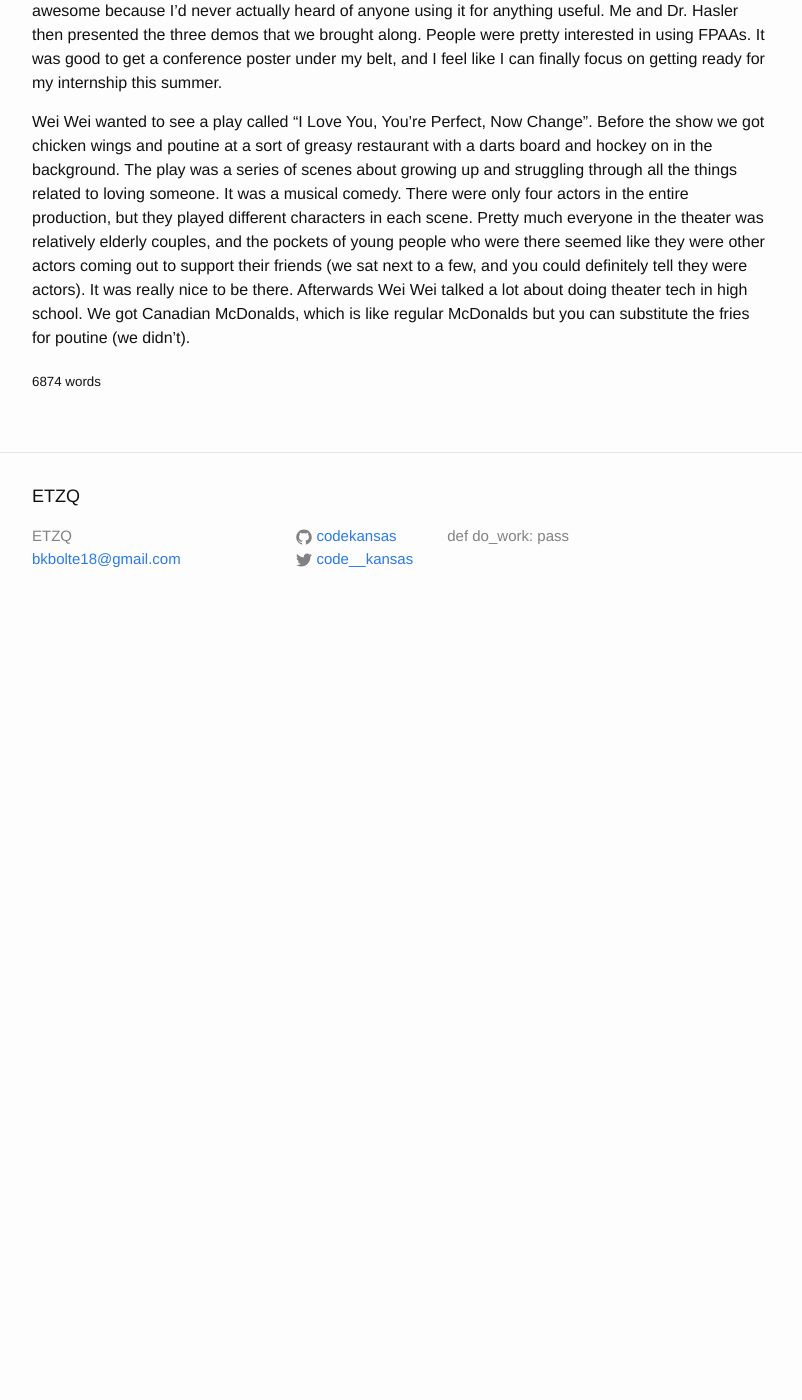
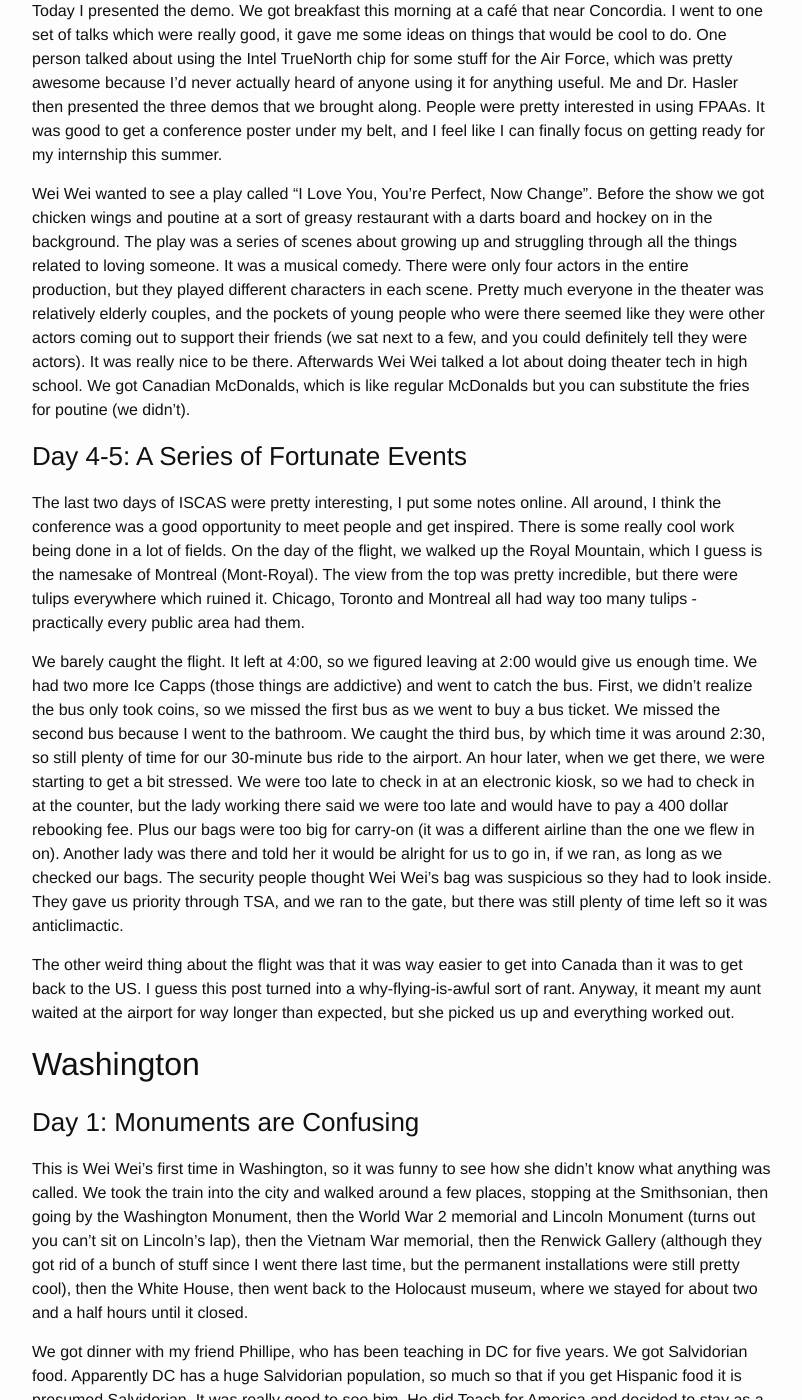
Before and after one commit to codekansas/codekansas.github.io, a Jekyll site: the page built from _posts/2016-05-11-patriotism-tour.markdown, in a window 1280 px wide and 1400 px high, scrolled down 20542 px. Shown: the whole window, without its empty margins (238-1040 px from the left). Built offline with Jekyll 4.4.1, drawn with Linux system fonts in a browser that asks for light colours; before the commit the page ends 21172 px from its top, so only the background shows below that; some of the changed text lies outside the part shown.

Commit message:
updated dc post

```diff
--- a/_posts/2016-05-11-patriotism-tour.markdown
+++ b/_posts/2016-05-11-patriotism-tour.markdown
@@ -258,3 +258,19 @@ I went to a couple more talks. I've been taking notes [here](https://github.com/
 Today I presented the demo. We got breakfast this morning at a café that near Concordia. I went to one set of talks which were really good, it gave me some ideas on things that would be cool to do. One person talked about using the Intel TrueNorth chip for some stuff for the Air Force, which was pretty awesome because I'd never actually heard of anyone using it for anything useful. Me and Dr. Hasler then presented the three demos that we brought along. People were pretty interested in using FPAAs. It was good to get a conference poster under my belt, and I feel like I can finally focus on getting ready for my internship this summer.
 
 Wei Wei wanted to see a play called "I Love You, You're Perfect, Now Change". Before the show we got chicken wings and poutine at a sort of greasy restaurant with a darts board and hockey on in the background. The play was a series of scenes about growing up and struggling through all the things related to loving someone. It was a musical comedy. There were only four actors in the entire production, but they played different characters in each scene. Pretty much everyone in the theater was relatively elderly couples, and the pockets of young people who were there seemed like they were other actors coming out to support their friends (we sat next to a few, and you could definitely tell they were actors). It was really nice to be there. Afterwards Wei Wei talked a lot about doing theater tech in high school. We got Canadian McDonalds, which is like regular McDonalds but you can substitute the fries for poutine (we didn't).
+
+### Day 4-5: A Series of Fortunate Events
+
+The last two days of ISCAS were pretty interesting, I put some notes online. All around, I think the conference was a good opportunity to meet people and get inspired. There is some really cool work being done in a lot of fields. On the day of the flight, we walked up the Royal Mountain, which I guess is the namesake of Montreal (Mont-Royal). The view from the top was pretty incredible, but there were tulips everywhere which ruined it. Chicago, Toronto and Montreal all had way too many tulips - practically every public area had them.
+
+We barely caught the flight. It left at 4:00, so we figured leaving at 2:00 would give us enough time. We had two more Ice Capps (those things are addictive) and went to catch the bus. First, we didn't realize the bus only took coins, so we missed the first bus as we went to buy a bus ticket. We missed the second bus because I went to the bathroom. We caught the third bus, by which time it was around 2:30, so still plenty of time for our 30-minute bus ride to the airport. An hour later, when we get there, we were starting to get a bit stressed. We were too late to check in at an electronic kiosk, so we had to check in at the counter, but the lady working there said we were too late and would have to pay a 400 dollar rebooking fee. Plus our bags were too big for carry-on (it was a different airline than the one we flew in on). Another lady was there and told her it would be alright for us to go in, if we ran, as long as we checked our bags. The security people thought Wei Wei's bag was suspicious so they had to look inside. They gave us priority through TSA, and we ran to the gate, but there was still plenty of time left so it was anticlimactic.
+
+The other weird thing about the flight was that it was way easier to get into Canada than it was to get back to the US. I guess this post turned into a why-flying-is-awful sort of rant. Anyway, it meant my aunt waited at the airport for way longer than expected, but she picked us up and everything worked out.
+
+## Washington
+
+### Day 1: Monuments are Confusing
+
+This is Wei Wei's first time in Washington, so it was funny to see how she didn't know what anything was called. We took the train into the city and walked around a few places, stopping at the Smithsonian, then going by the Washington Monument, then the World War 2 memorial and Lincoln Monument (turns out you can't sit on Lincoln's lap), then the Vietnam War memorial, then the Renwick Gallery (although they got rid of a bunch of stuff since I went there last time, but the permanent installations were still pretty cool), then the White House, then went back to the Holocaust museum, where we stayed for about two and a half hours until it closed.
+
+We got dinner with my friend Phillipe, who has been teaching in DC for five years. We got Salvidorian food. Apparently DC has a huge Salvidorian population, so much so that if you get Hispanic food it is presumed Salvidorian. It was really good to see him. He did Teach for America and decided to stay as a teacher, and had some interesting thoughts on the program. We didn't get back to my aunt and uncle's until around midnight, but there was a futuristic bathroom at the metro station that had all these buttons for opening and closing doors and sensors for washing your hands.
```
Also changed, not shown: _posts/2016-06-01-binary-nn-fpga.markdown (renamed from _posts/2016-05-25-binary-nn-fpga.markdown).
